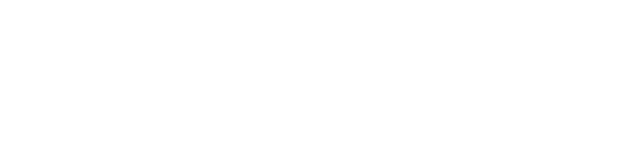
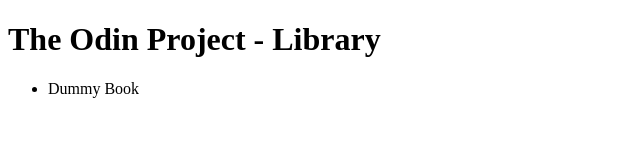
Before and after one commit to simon8800/top-library, a plain HTML site: page index.html in a window 1280 px wide. Shown: the whole page, without its empty margins (0-640 px from the left). Drawn offline with Linux system fonts and the light colour scheme.

Commit message:
Add dummy text to page

```diff
--- a/index.html
+++ b/index.html
@@ -6,6 +6,10 @@
   <title>Document</title>
 </head>
 <body>
+  <h1>The Odin Project - Library</h1>
+  <ul class="library">
+    <li>Dummy Book</li>
+  </ul>
   <script src="./index.js"></script>
 </body>
 </html>
```
